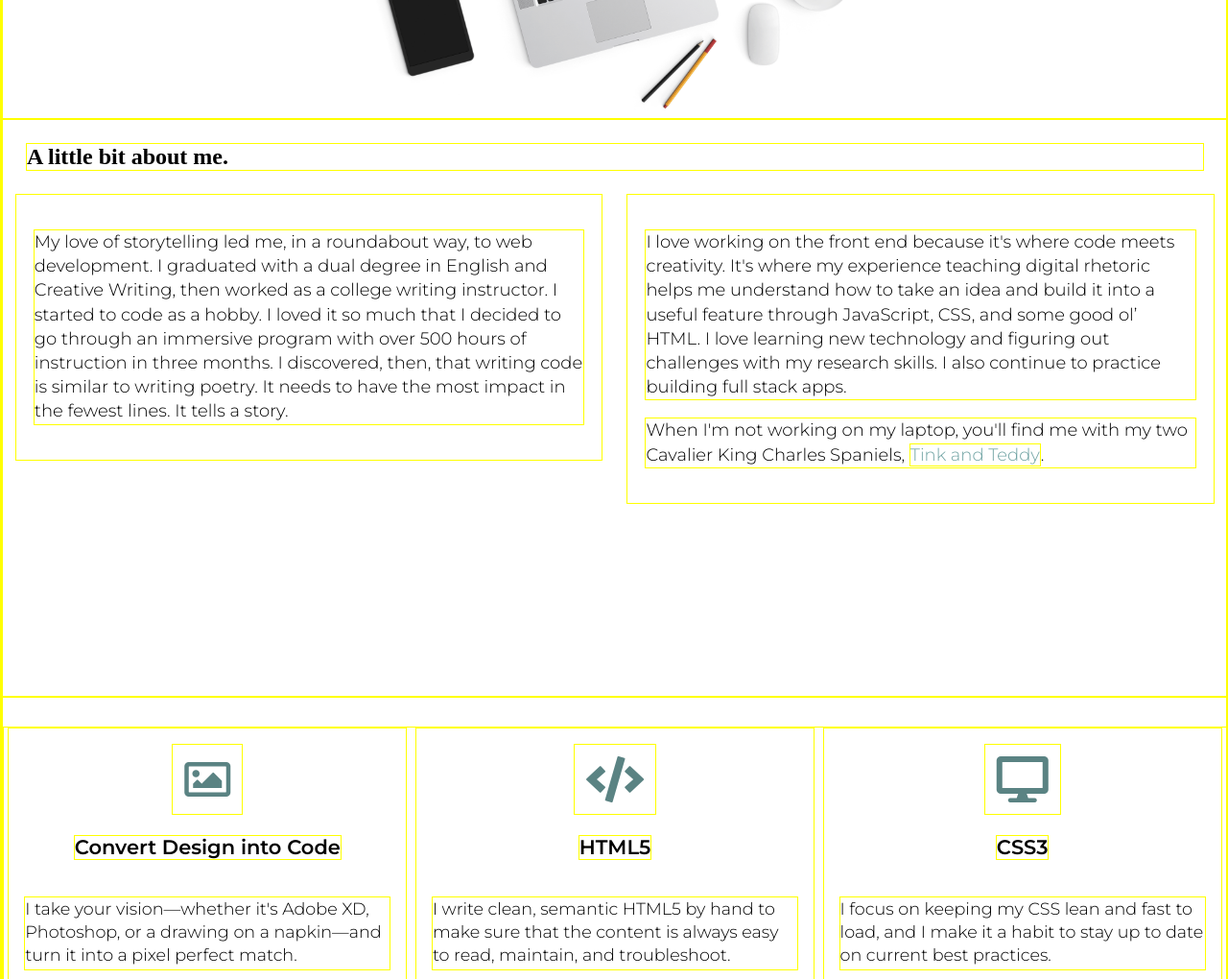
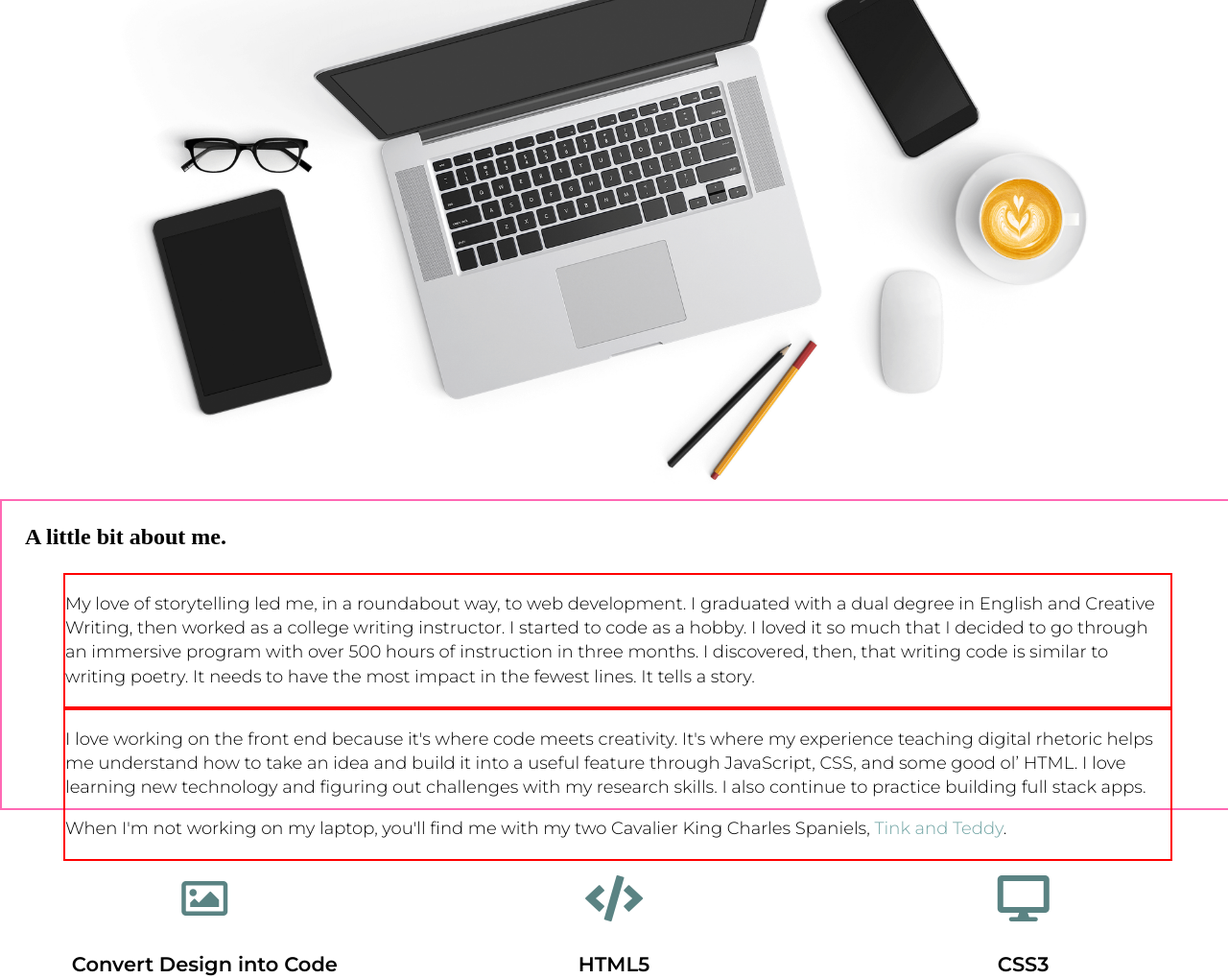
Before and after one commit to tiffanymonroe/portfolio, a plain HTML site: page index.html in a window 1280 px wide. Shown: the part 280-1300 px from the top of the page at 96% size. Drawn offline with Linux system fonts and the light colour scheme; a web font is replaced by a local one.

Commit message:
about mobile

```diff
--- a/css/style.css
+++ b/css/style.css
@@ -61,7 +61,7 @@ nav ul li:hover {
 
 /* About */
 #about  {
-  min-height: 75vh;
+  height: 75vh;
 
 }
 #about h2 {
@@ -69,14 +69,16 @@ nav ul li:hover {
   margin: 1em;
 
 }
+#about section {
+  display: flex;
+}
 #about .half-width {
   font-size: 18px;
   float: none;
-  padding: 1em;
   line-height: 1.4em;
   margin-left: 5%;
   margin-right: 5%;
-  width: 85%;
+  width: 90%;
 }
 #about a {
   color: #71A4A4;
@@ -220,17 +222,20 @@ nav ul li:hover {
 
 
 /* Contact */
-#contact-img {
+#contact {
+  display: flex;
+  align-items: center;
+  justify-content: center;
+}
+#contact .half-width {
+  width: 50%;
+}
+#contact img {
   height: auto;
   padding: 2em;
   width: 90%;
 }
-#contact-info {
-  width: 50%;
-  padding-top: 2em;
-}
 #contact ul {
-  padding-top: 10%;
   text-align: center;
 }
 #contact ul li {
@@ -243,9 +248,6 @@ nav ul li:hover {
   color: #71A4A4;
   text-decoration: none;
   font-size: 2.5em;
-}
-#contact ul li a i {
-
 }
 #contact ul li a i:hover {
   color: #385252;
@@ -279,17 +281,17 @@ footer {
 
 /* Small devices (landscape phones, 576px and up) */
 @media (min-width: 576px) {
-  /* * { border: 1px solid red; }
-  #tech .fourth-width {
+  /* * { border: 1px solid red; } */
+  /* #tech .fourth-width {
     padding: 2%;
     width: 40%;
-  } */
+  }  */
 
 }
 
 /* Medium devices (tablets, 768px and up) */
 @media (min-width: 768px) {
-  * { border: 1px solid blue; }
+  /* * { border: 1px solid blue; } */
   h1 {
     font-size: 3em;
     padding: 1em;
@@ -300,14 +302,18 @@ footer {
   #hero {
     height: 50vh;
   }
+
+
+  #about {
+    border: 2px solid hotpink;
+    height: 40vh;
+  }
+  #about section {
+    flex-direction: column;
+  }
   #about .half-width {
-    margin-left: 1%;
-    margin-right: 1%;
-  }
-  #about .half-width, .half-width {
-    float: left;
-    height: 100%;
-    width: 45%;
+    border: 2px solid red;
+
   }
   #work .fourth-width {
     width: 30%;
@@ -316,7 +322,14 @@ footer {
 
 /* Large devices (desktops, 992px and up) */
 @media (min-width: 992px) {
-  * { border: 1px solid yellow; }
+  /* * { border: 1px solid yellow; } */
+  #hero {
+    height: 100vh;
+  }
+  h1 {
+    font-size: 2em;
+    padding: 0;
+  }
   nav {
     width: 70%;
   }
--- a/index.html
+++ b/index.html
@@ -28,6 +28,7 @@
 
     <div class="full-width" id="about">
       <h2>A little bit about me.</h2>
+      <section>
       <div class="half-width">
         <p>My love of storytelling led me, in a roundabout way, to web development. I graduated with a dual degree in English and Creative Writing, then worked as a college writing instructor. I started to code as a hobby. I loved it so much that I decided to go through an immersive program with over 500 hours of instruction in three months. I discovered, then, that writing code is similar to writing poetry. It needs to have the most impact in the fewest lines. It tells a story.</p>
       </div>
@@ -35,6 +36,7 @@
         <p>I love working on the front end because it's where code meets creativity. It's where my experience teaching digital rhetoric helps me understand how to take an idea and build it into a useful feature through JavaScript, CSS, and some good ol’ HTML. I love learning new technology and figuring out challenges with my research skills. I also continue to practice building full stack apps.</p>
         <p>When I'm not working on my laptop, you'll find me with my two Cavalier King Charles Spaniels, <a href="http://instagram.com/tinkandteddy">Tink and Teddy</a>.</p>
       </div>
+    </section>
     </div>
 
     <div class="full-width" id="tech">
```
